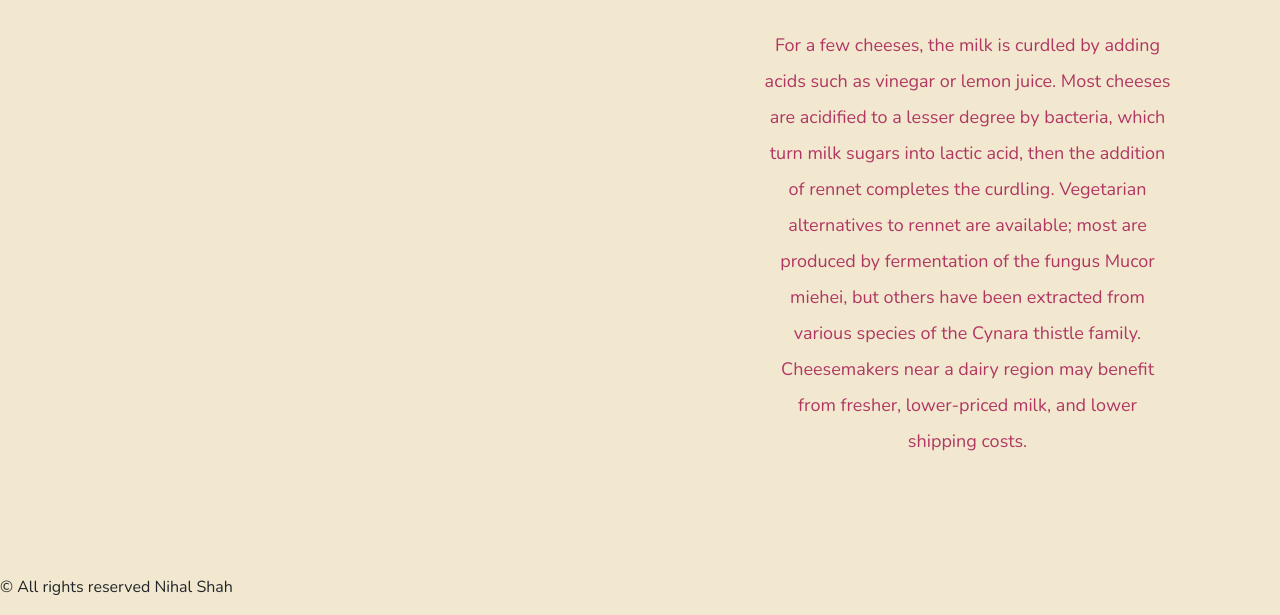
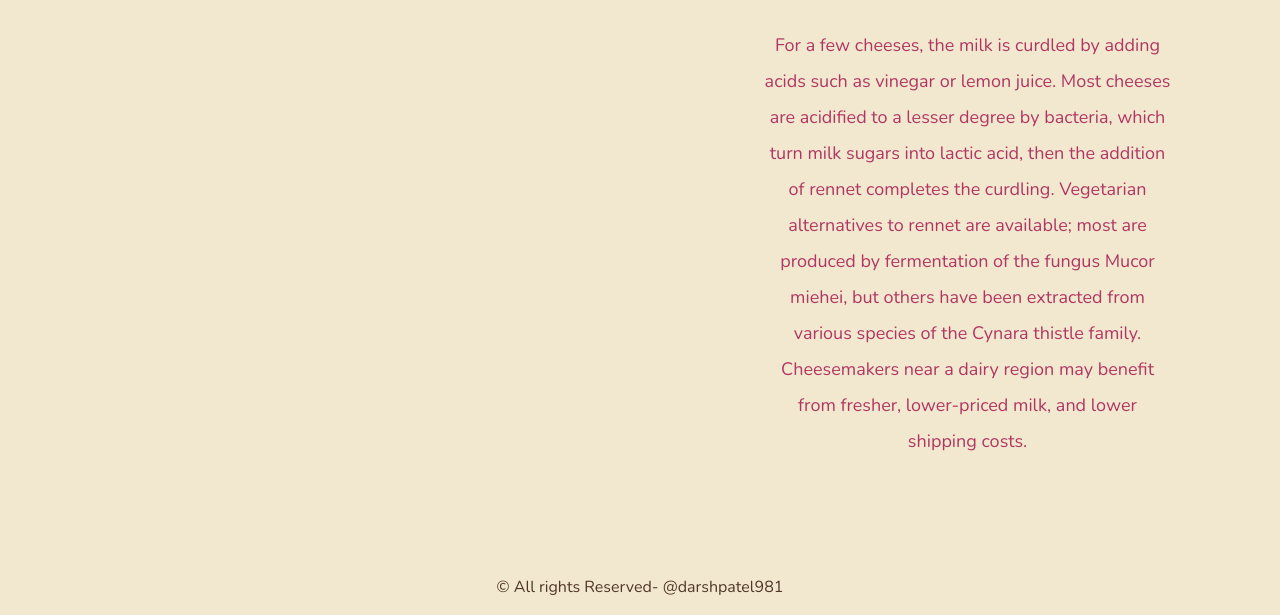
Before and after one commit to nas1312/MUSEUM-OF-CHEESE, a plain HTML site: page index.html in a window 1280 px wide. Shown: the part 1728-2343 px from the top of the page. Drawn offline with nearby package versions, Linux system fonts and the light colour scheme.

Commit message:
Update index.html

```diff
--- a/index.html
+++ b/index.html
@@ -123,6 +123,6 @@
           });
       });
   </script>
-  <p> &#169; All rights reserved Nihal Shah </p>
+ <div class="text-center color" style="color:#503629">&copy; All rights Reserved- @darshpatel981</div>
   </body>
 </html>
```
